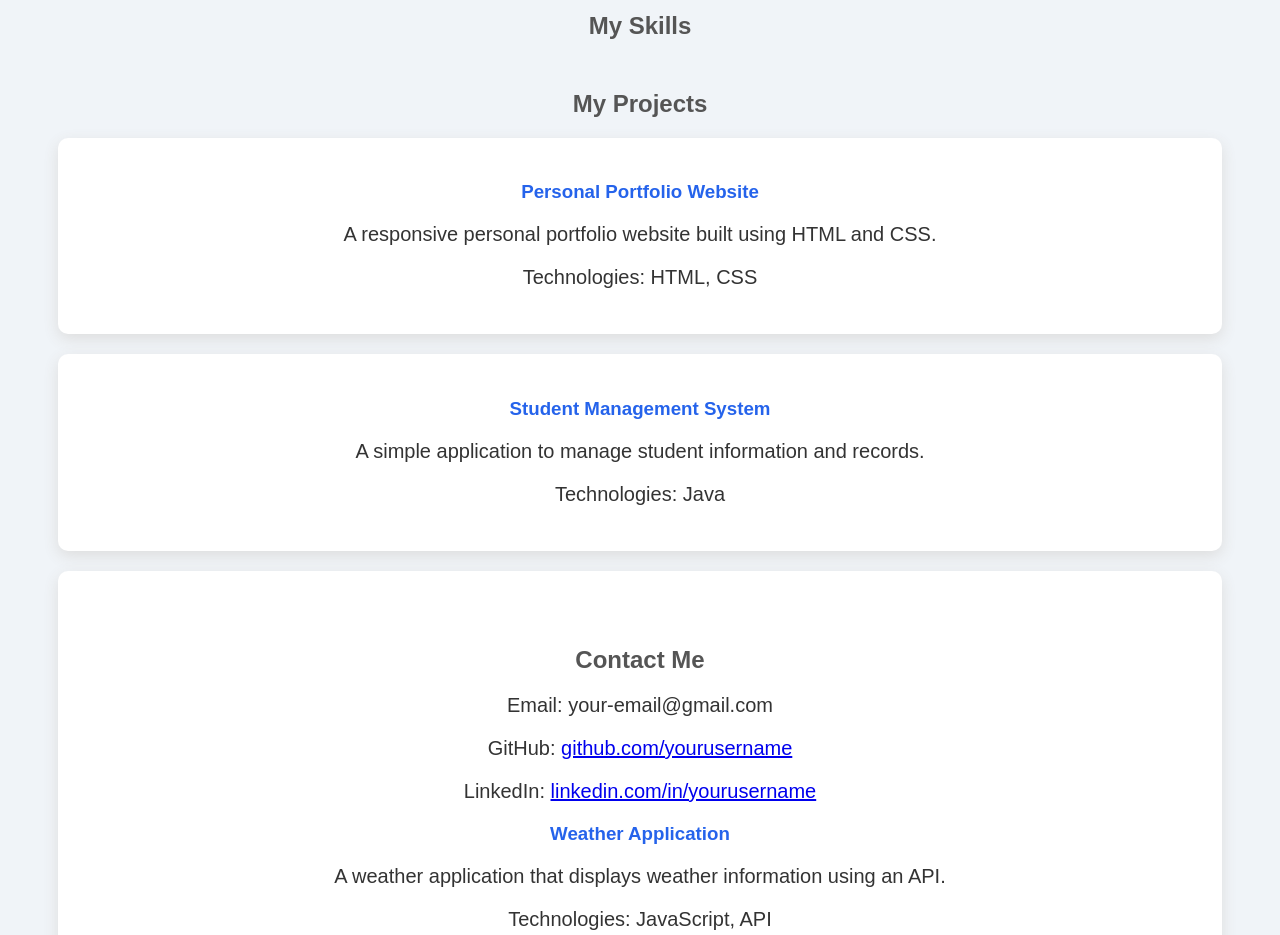
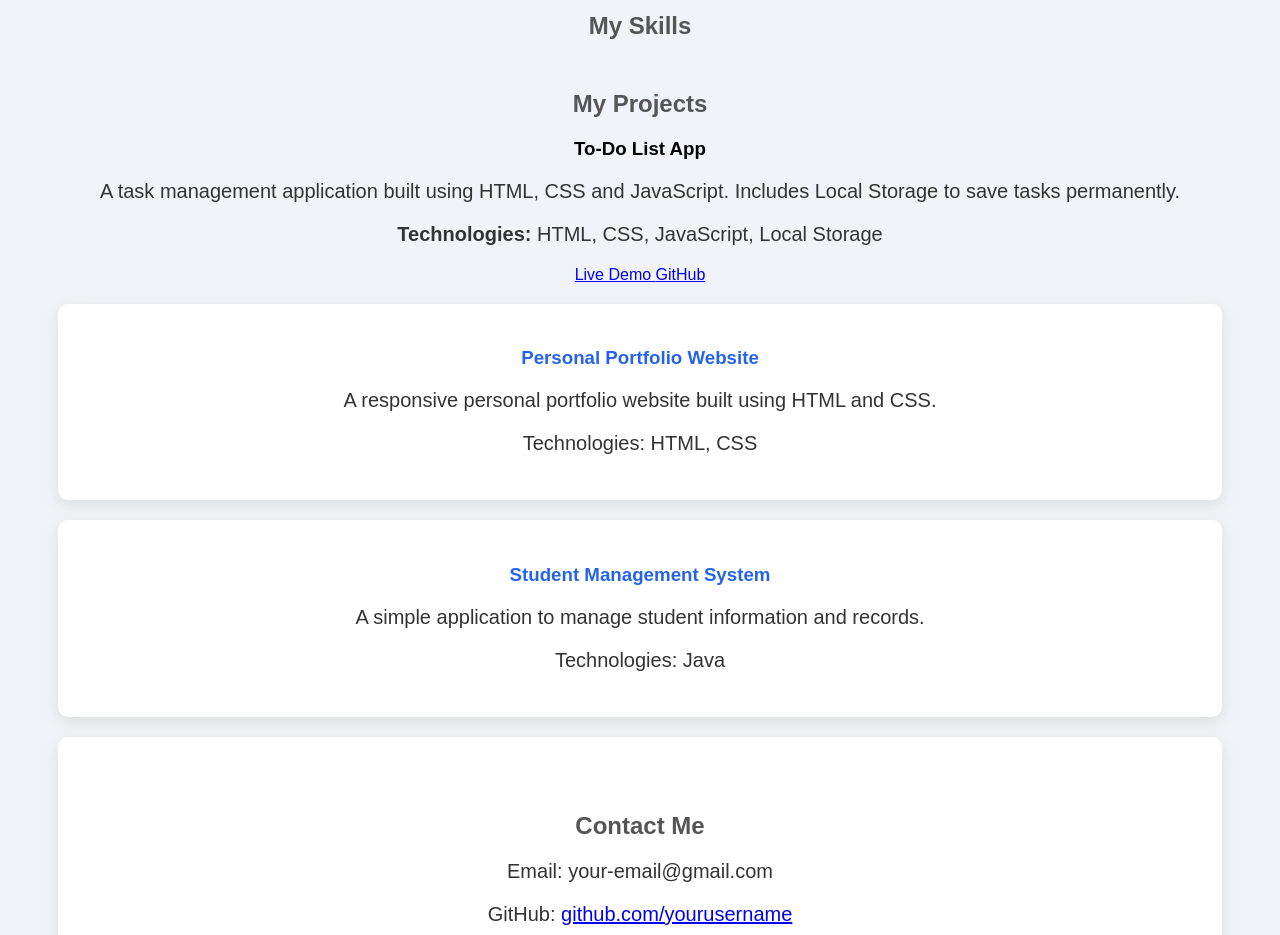
Before and after one commit to hirunikahansi95-tech/hansi-portfolio, a plain HTML site: page index.html in a window 1280 px wide. Shown: the part 840-1775 px from the top of the page. Drawn offline with Linux system fonts and the light colour scheme.

Commit message:
Add To-Do List App to projects

```diff
--- a/index.html
+++ b/index.html
@@ -65,7 +65,29 @@ Contact Me
 <section id="projects">
 
 <h2>My Projects</h2>
+<div class="project-card">
 
+    <h3>To-Do List App</h3>
+
+    <p>
+        A task management application built using HTML, CSS and JavaScript.
+        Includes Local Storage to save tasks permanently.
+    </p>
+
+    <p>
+        <strong>Technologies:</strong>
+        HTML, CSS, JavaScript, Local Storage
+    </p>
+
+    <a href="https://hirunikahansi95-tech.github.io/todo-list-app/" target="_blank">
+        Live Demo
+    </a>
+
+    <a href="https://github.com/hirunikahansi95-tech/todo-list-app" target="_blank">
+        GitHub
+    </a>
+
+</div>
 
 <div class="project">
 
```
